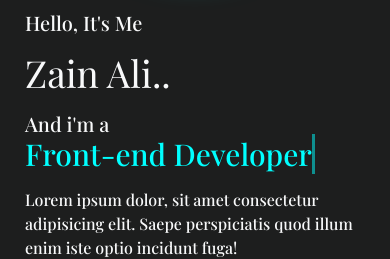
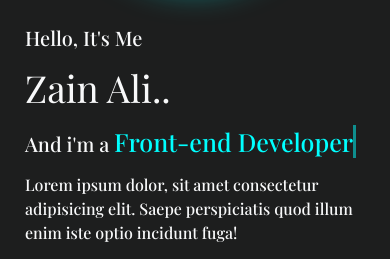
Before and after one commit to ZaynAli01/My-portfolio, a plain HTML site: page index.html in a window 390 px wide. Shown: the part 390-649 px from the top of the page. Drawn offline with nearby package versions, Linux system fonts and the light colour scheme; a web font is replaced by a local one.

Commit message:
adjusting typing text font

```diff
--- a/style.css
+++ b/style.css
@@ -15,7 +15,7 @@ header {
 /* typing animation */
 
 #typing-text {
-    font-size: 30px;
+    font-size: 25px;
     color: aqua;
     white-space: nowrap;
     overflow: hidden;
@@ -197,6 +197,10 @@ textarea {
 @media screen and (max-width: 768px) {
 
 
+    #typing-text {
+        font-size: 18px;
+    }
+
     .home img {
         width: 100%;
         height: 75%;
@@ -267,6 +271,10 @@ textarea {
 }
 
 @media screen and (max-width:425px) {
+
+    #typing-text {
+        font-size: 25px;
+    }
 
     .icons {
         display: block;
@@ -385,3 +393,10 @@ textarea {
     }
 
 }
+
+@media screen and (max-width:320px){
+
+    #typing-text {
+        font-size: 19px;
+    }
+}
```
